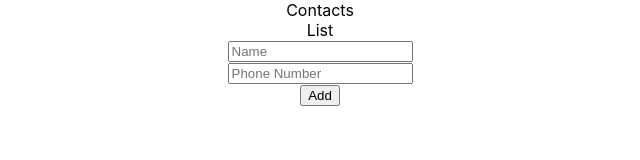
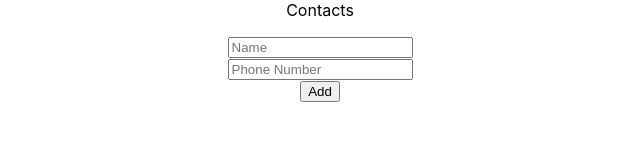
Before and after one commit to huzeyfeyetkiner/react-101, a React (Create React App) app in the folder contacts-app/: page / in a window 1280 px wide. Shown: the top 160 px of the page, without its empty margins (320-960 px from the left). Built offline with nearby package versions, Linux system fonts and the light colour scheme.

Commit message:
contacts app add to list

```diff
--- a/contacts-app/src/components/Contacts/List/index.js
+++ b/contacts-app/src/components/Contacts/List/index.js
@@ -1,9 +1,15 @@
 
 
-function List(){
+function List({contacts}){
+
+
+
     return(
         <>
-            <div>List</div>
+            <ul>
+                {contacts.map((contact, i) => <div key={i}>{contact.fullName} - {contact.phone}</div> ) }
+            </ul>
+
         </>
     )
 }
--- a/contacts-app/src/components/Contacts/index.js
+++ b/contacts-app/src/components/Contacts/index.js
@@ -16,7 +16,7 @@ function Contacts(){
         <>
 
             <div>Contacts</div>
-            <List />
+            <List contacts= {contacts}/>
             <Form contacts={contacts} addContacts={setContacts}/>
 
         </>
```
